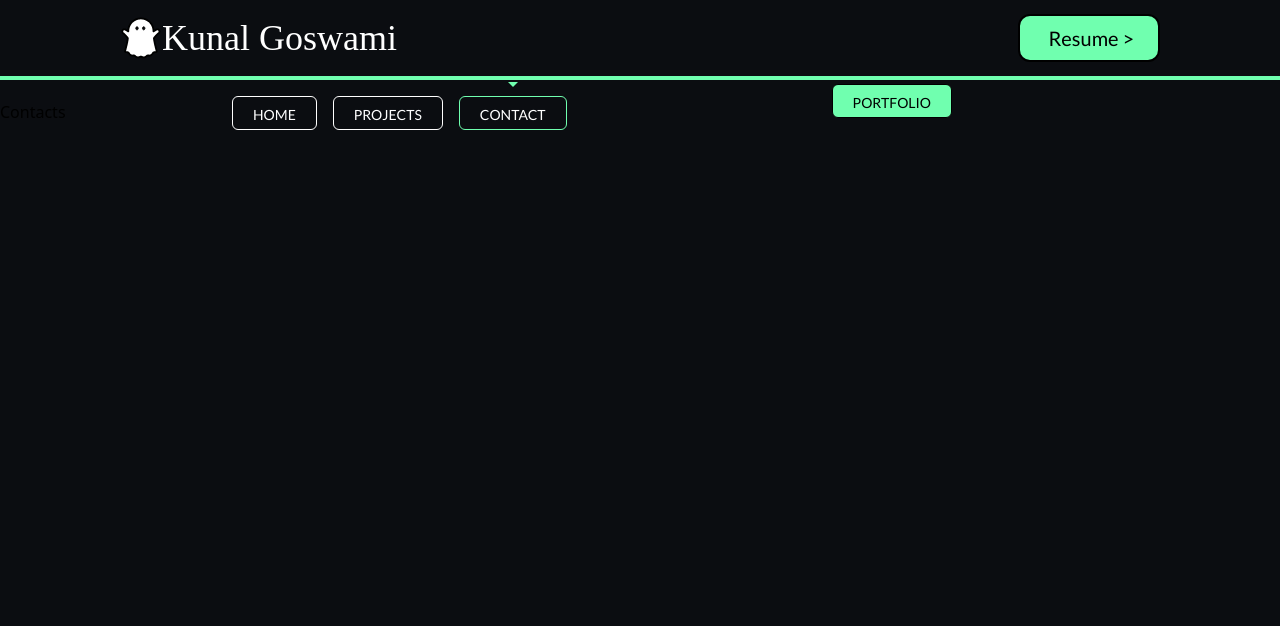
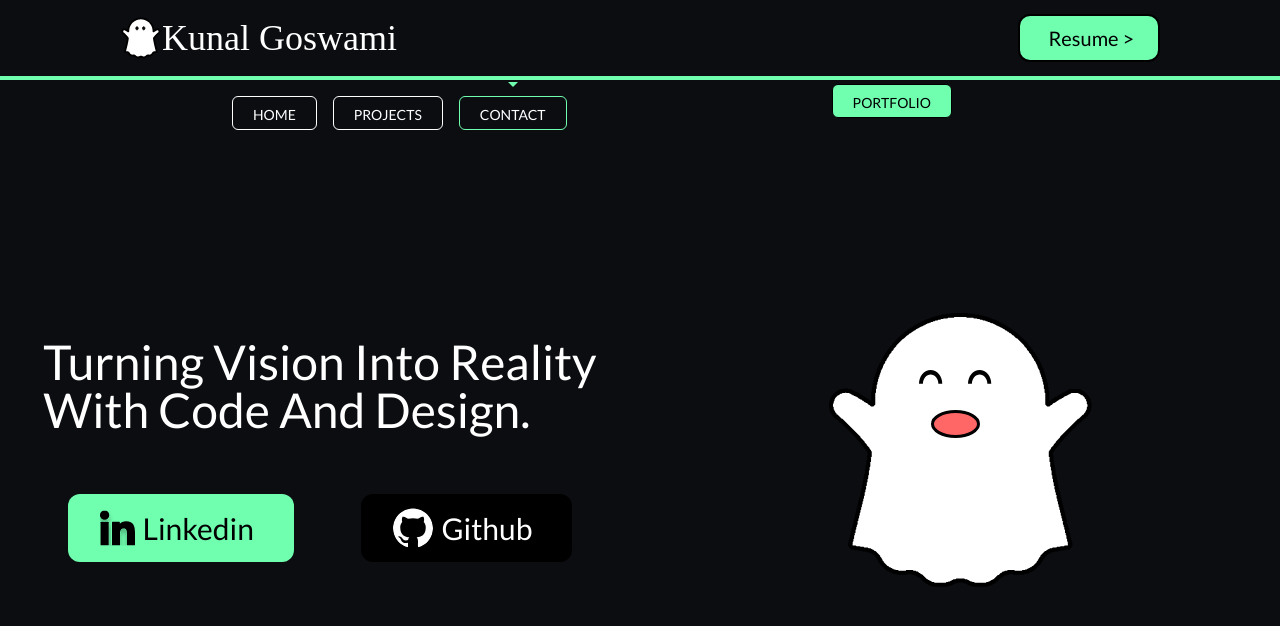
Before and after one commit to Kunal2806/portfolio, a React (Vite) app: page /contact in a window 1280 px wide. Shown: the top 626 px of the page. Built offline with nearby package versions, Linux system fonts and the light colour scheme; a web font is replaced by a local one.

Commit message:
contactpage update

```diff
--- a/src/components/Contact.tsx
+++ b/src/components/Contact.tsx
@@ -1,6 +1,27 @@
 function Contact() {
     return (
-        <div>Contacts</div>
+        <div style={{height:"calc(100vh - 100px"}} className=" flex justify-between itmes-center">
+            <div className="flex flex-col items-center justify-center w-1/2 text-white font-Lato">
+                <p className="text-5xl">Turning Vision Into Reality <br/>With Code And Design.</p>
+                <div className="flex justify-evenly w-full mt-15">
+                    <a href="https://www.linkedin.com/in/kunal2806-dev/" target="_blank">
+                        <div className="flex bg-[#70FFAF] text-black py-2 px-8 rounded-xl text-3xl">
+                            <img src="./images/linkedin.svg" alt="linkedin" />
+                            <h1 className="p-2">Linkedin</h1>
+                        </div>
+                    </a>
+                    <a href="https://github.com/Kunal2806" target="_blank">
+                        <div className="flex bg-[#000] text-white py-2 px-8 rounded-xl text-3xl">
+                            <img src="./images/github-icon.svg" alt="linkedin" />
+                            <h1 className="p-2"> Github</h1>
+                        </div>
+                    </a>
+                </div>
+            </div>
+            <div className="flex items-center justify-center w-1/2" >
+                <img src="./images/logo1.svg" alt="logo" />
+            </div>
+        </div>
     )
 }
 
--- a/src/components/Project.tsx
+++ b/src/components/Project.tsx
@@ -45,9 +45,9 @@ function Project() {
                 {
                     projectList.map((_prop,i)=>(
                         <div key={i}
-                            className="border-2 w-[400px] h-[500px] border-[#d1d3d4a9] hover:border-white"
+                            className="border-2 w-[360px] h-[500px] border-[#d1d3d4a9] hover:border-white"
                         >
-                            <div className="p-2 h-[250px] flex items-center ">
+                            <div className="p-2 h-[240px] flex items-center ">
                                 <img className="rounded-2xl" src={_prop.src} alt="project_ss" />
                             </div>
                             <div className="bg-[#15161A] h-[240px] text-center p-10 m-2 flex flex-col justify-between">
```
Also changed, not shown: public/images/linkedin.svg (added).
